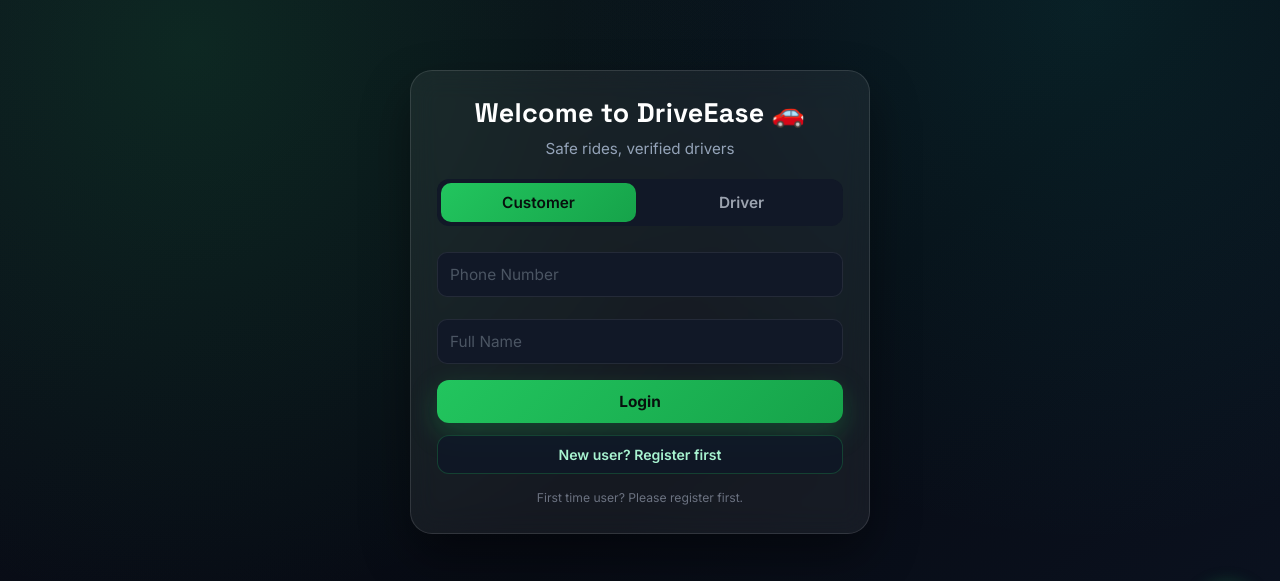
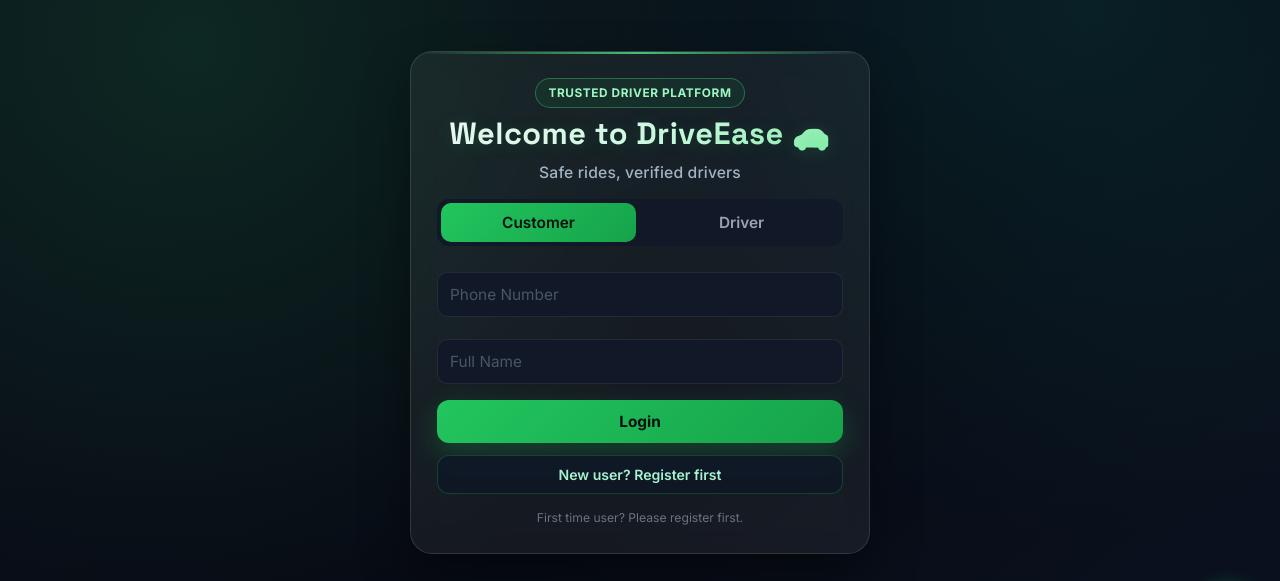
Before and after one commit to thimansh399-sys/DriveEase, a React (Create React App) app in the folder frontend/: page /login in a window 1280 px wide. Shown: the part 136-717 px from the top of the page. Built offline with nearby package versions, Linux system fonts and the light colour scheme; no server answers.

Commit message:
Enhance login welcome section styling

```diff
--- a/frontend/src/pages/Login.js
+++ b/frontend/src/pages/Login.js
@@ -130,8 +130,11 @@ function Login({ onLogin }) {
     <div className="login-page">
       <div className="login-container">
         <div className="login-card-modern">
-          <h2 className="login-modern-title">Welcome to DriveEase 🚗</h2>
-          <p className="login-modern-subtitle">Safe rides, verified drivers</p>
+          <div className="login-modern-hero">
+            <span className="login-modern-kicker">Trusted Driver Platform</span>
+            <h2 className="login-modern-title">Welcome to DriveEase 🚗</h2>
+            <p className="login-modern-subtitle">Safe rides, verified drivers</p>
+          </div>
 
           <div className="login-role-toggle" role="tablist" aria-label="Login role">
             <button
--- a/frontend/src/styles/Login.css
+++ b/frontend/src/styles/Login.css
@@ -23,22 +23,61 @@
   border-radius: 18px;
   box-shadow: 0 22px 48px rgba(0, 0, 0, 0.4);
   padding: 22px;
+  position: relative;
+  overflow: hidden;
+}
+
+.login-card-modern::before {
+  content: '';
+  position: absolute;
+  top: 0;
+  left: 0;
+  right: 0;
+  height: 2px;
+  background: linear-gradient(90deg, rgba(34, 197, 94, 0), rgba(74, 222, 128, 0.85), rgba(34, 197, 94, 0));
+}
+
+.login-modern-hero {
+  text-align: center;
+  margin-bottom: 14px;
+}
+
+.login-modern-kicker {
+  display: inline-block;
+  margin: 0 0 8px;
+  padding: 5px 12px;
+  border-radius: 999px;
+  border: 1px solid rgba(74, 222, 128, 0.36);
+  background: rgba(34, 197, 94, 0.08);
+  color: #9ef7c3;
+  font-size: 0.74rem;
+  font-weight: 700;
+  letter-spacing: 0.05em;
+  text-transform: uppercase;
 }
 
 .login-modern-title {
-  margin: 0;
-  color: #fff;
+  margin: 0 0 4px;
+  color: #f8fafc;
   text-align: center;
-  font-size: 1.45rem;
-  font-weight: 800;
-  letter-spacing: 0.01em;
+  font-size: 1.62rem;
+  font-weight: 900;
+  letter-spacing: 0.015em;
+  line-height: 1.15;
+  text-shadow: 0 2px 18px rgba(34, 197, 94, 0.18);
+  background: linear-gradient(135deg, #f8fafc, #d1fae5 58%, #86efac);
+  -webkit-background-clip: text;
+  -webkit-text-fill-color: transparent;
 }
 
 .login-modern-subtitle {
-  margin: 7px 0 18px;
-  color: #94a3b8;
+  margin: 8px auto 0;
+  color: #a3b3c6;
   text-align: center;
-  font-size: 0.9rem;
+  font-size: 0.92rem;
+  font-weight: 500;
+  letter-spacing: 0.01em;
+  max-width: 260px;
 }
 
 .login-role-toggle {
@@ -159,11 +198,11 @@
   }
 
   .login-modern-title {
-    font-size: 1.68rem;
+    font-size: 1.92rem;
   }
 
   .login-modern-subtitle {
-    font-size: 0.95rem;
+    font-size: 0.98rem;
   }
 
   .login-role-btn,
```
